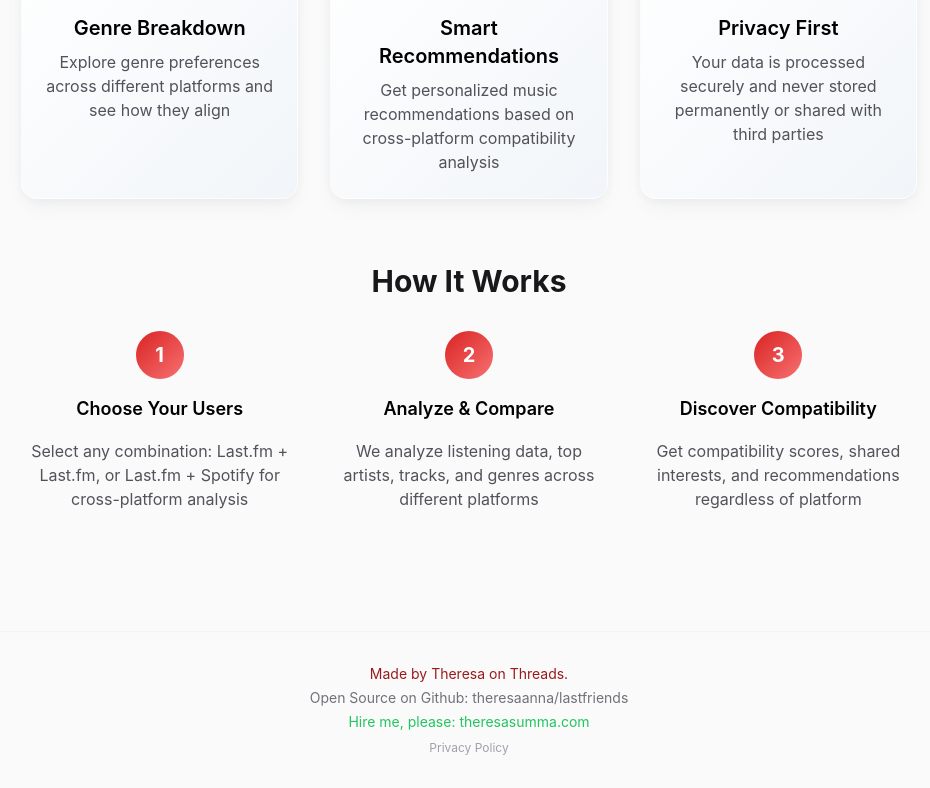
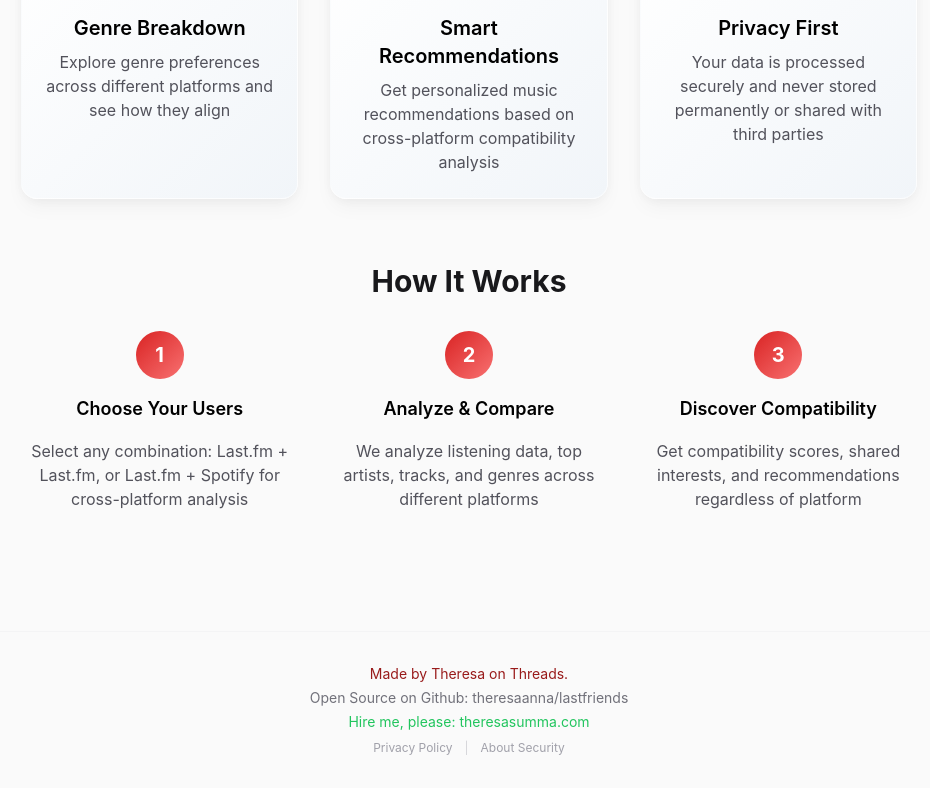
Before and after one commit to theresaanna/lastfriends, a Next.js app: page / in a window 1280 px wide. Shown: the part 1428-2216 px from the top of the page, without its empty margins (171-1101 px from the left). Built offline with nearby package versions, Linux system fonts and the light colour scheme; no server answers.

Commit message:
Footer: add About Security link next to Privacy Policy

```diff
--- a/components/SiteFooter.js
+++ b/components/SiteFooter.js
@@ -14,8 +14,10 @@ export default function SiteFooter() {
           <p className="text-sm text-green-500 mt-1">
           Hire me, please: <a href="https://theresasumma.com" className="hover:underline">theresasumma.com</a>
         </p>
-        <p className="text-xs text-gray-400 mt-2">
+        <p className="text-xs text-gray-400 mt-2 space-x-3">
           <Link href="/privacy" className="hover:underline">Privacy Policy</Link>
+          <span className="text-gray-300">|</span>
+          <Link href="/about-security" className="hover:underline">About Security</Link>
         </p>
       </div>
     </footer>
```
